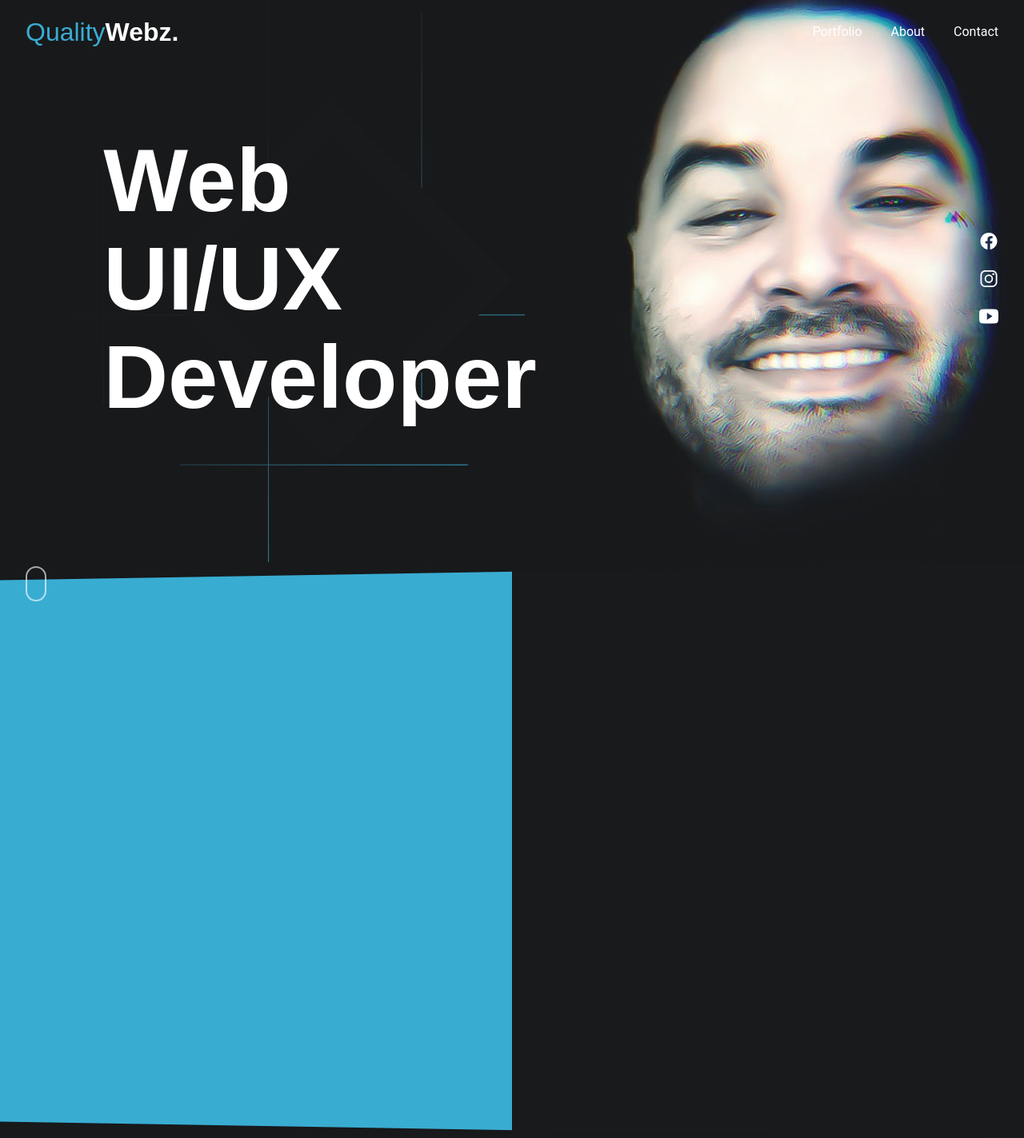
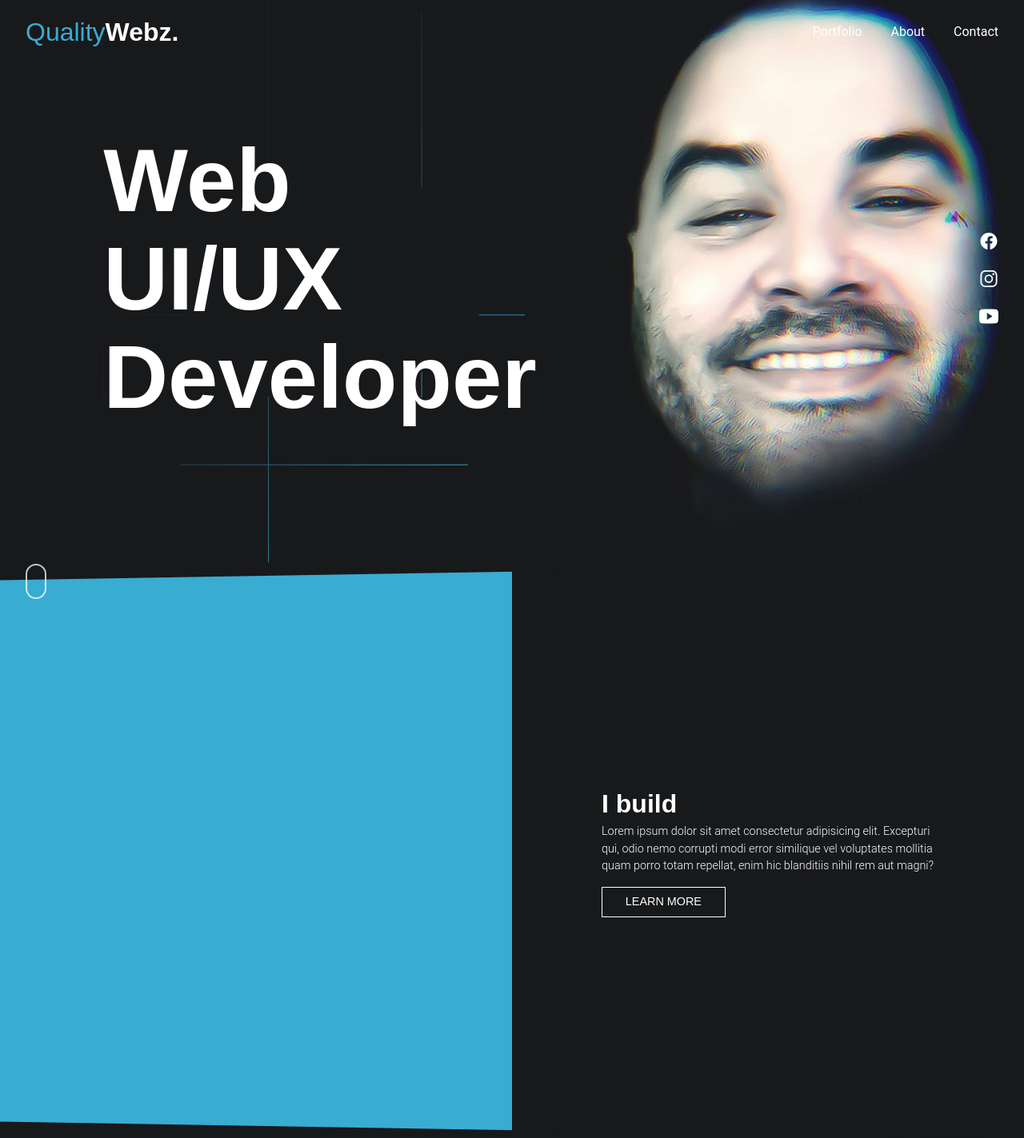
Before and after one commit to Emmanuel787/emmwebzport, a PHP site: page / in a window 1280 px wide. Shown: the top 1423 px of the page at 80% size. Run offline with PHP 8.4, Linux system fonts and the light colour scheme; some libraries are stand-ins or nearby versions; some web fonts are replaced.

Commit message:
add updates

```diff
--- a/js/vendor/on-scroll-anim.js
+++ b/js/vendor/on-scroll-anim.js
@@ -1,5 +1,5 @@
 // var tl = new TimelineLite();
-
+const tl = gsap.timeline({ defaults: { ease: 'power1.out' } });
 
 function onScrollAnim() {
 
@@ -32,6 +32,8 @@ function onScrollAnim() {
 
   if (docScroll > heroSectionF) {
     $('.wwas-left-box').addClass('wwas-anim');
+    $('.inner-wrb-anim-box').addClass('iwrb-anim');
+    tl.to('.wrb-title, .wrb-txt, .wrb-btn', { y: '0%', duration: 1, delay: 3.2, stagger: 0.15 });
   }
 
 }
--- a/sass/buttons/_home-buttons.scss
+++ b/sass/buttons/_home-buttons.scss
@@ -27,7 +27,7 @@
   &:hover{
     @include daBtn($white, 1px solid $white, 1em 2em);
     cursor: pointer;
-    @include typo(.9em, $tertiary-color, 300);
+    @include typo(.9em, #1f1f1f, 300);
   }
 }
 //pr2
@@ -67,3 +67,16 @@
     @include typo(.9em, #1f1f1f, 300);
   }
 }
+
+// who-we-are
+.p-th-b-btn{
+  @include daBtn(none, 1px solid $white, 1em 2em);
+  @include typo(.9em, $white, 300);
+  transition: all .3s ease-in-out;
+  font-family: $neuro;
+  &:hover{
+    @include daBtn($white, 1px solid $white, 1em 2em);
+    cursor: pointer;
+    @include typo(.9em, #1f1f1f, 300);
+  }
+}
--- a/sass/pages/home-html/_home-modules.scss
+++ b/sass/pages/home-html/_home-modules.scss
@@ -220,7 +220,7 @@
       left: 0;
     }
     100%{
-      width: 50%;
+      @include span(1/2, $cycle: 2);
       left: 100;
     }
   }
@@ -228,4 +228,42 @@
 
 .wwas-right-box{
   @include span(1/2, $cycle:2);
+  position: relative;
+  left: 0;
+  min-height: 45em;
+  background: $darko;
+  display: flex;
+  align-items: center;
+  justify-content: center;
+  padding: 7em;
+  .inner-wrb-anim-box{
+    width: 0;
+    position: absolute;
+    top: 0%;
+    left: 0;
+    right: 0;
+    bottom: 0;
+    background: $darko + 5;
+  }
 }
+.iwrb-anim{
+  animation: iwrbAnim 2s cubic-bezier(0.19, 1, 0.22, 1) forwards;
+    -moz-animation: iwrbAnim 2s cubic-bezier(0.19, 1, 0.22, 1) forwards;
+      -webkit-animation: iwrbAnim 2s cubic-bezier(0.19, 1, 0.22, 1) forwards;
+        -o-animation: iwrbAnim 2s cubic-bezier(0.19, 1, 0.22, 1) forwards;
+  animation-delay: 1.6s;
+  @keyframes iwrbAnim {
+    0%{
+      width: 0;
+      left: 0;
+    }
+    50%{
+      @include col(4/4); margin-right: 0;
+      left: 0;
+    }
+    100%{
+      width: 0;
+      left: 100%;
+    }
+  }
+}
--- a/sass/pages/home-html/_home-typography.scss
+++ b/sass/pages/home-html/_home-typography.scss
@@ -75,8 +75,34 @@
   font-family: $neuro;
 }
 
+//who-we-are
+.wrb-title{
+  @include typo(2em, $white, 600);
+  // font-family: $neuro;
+  // margin-bottom: .5em;
+  font-family: $lust;
+}
+
+.wrb-txt{
+  @include typo(.9em, $white, 300);
+}
+
+.wrb-btn{
+  @include typo(.9em, $white, 300);
+  padding: .5em 2em;
+  border: 1px solid $white;
+  font-family: $neuro;
+  margin-top: 1em;
+  transition: background .3s ease-in-out;
+  transition: color .3s ease-in-out;
+  &:hover{
+    background: $white;
+    color: #1f1f1f;
+    cursor: pointer;
+  }
+}
+
 //portfolio-section
-
 .p1-title{
   @include typo(3em, $white, 600);
   margin-top: -4em;
--- a/views/home.html
+++ b/views/home.html
@@ -105,7 +105,7 @@
       <!-- hidden-menu:end -->
 
       <!-- preloader:start -->
-      <div class="intro-one">
+      <!-- <div class="intro-one">
         <svg class="svg-light" version="1.1" id="L9" xmlns="http://www.w3.org/2000/svg"
           xmlns:xlink="http://www.w3.org/1999/xlink" x="0px" y="0px" viewBox="0 0 100 100" enable-background="new 0 0 0 0"
           xml:space="preserve">
@@ -150,7 +150,7 @@
               begin="0.4s" dur="0.6s" repeatCount="indefinite" />
           </rect>
         </svg>
-      </div>
+      </div> -->
       <!-- preloader:end -->
 
       <!-- el-header:start -->
@@ -239,7 +239,22 @@
       <!-- who-we-are:start -->
       <section class="who-we-are-section">
         <div class="wwas-left-box"></div>
-        <div class="wwas-right-box"></div>
+        <div class="wwas-right-box">
+          <div class="inner-wrb-anim-box"></div>
+          <div class="wrb-ct-box">
+            <p class="hide">
+              <span class="wrb-title">I build</span>
+            </p>
+            <p class="hide">
+              <span class="wrb-txt">
+                Lorem ipsum dolor sit amet consectetur adipisicing elit. Excepturi qui, odio nemo corrupti modi error similique vel voluptates mollitia quam porro totam repellat, enim hic blanditiis nihil rem aut magni?
+              </span>
+            </p>
+            <p class="hide">
+              <span class="wrb-btn">LEARN MORE</span>
+            </p>
+          </div>
+        </div>
       </section>
       <!-- who-we-are:end -->
 
```
Also changed, not shown: dist/css/app.min.css.
